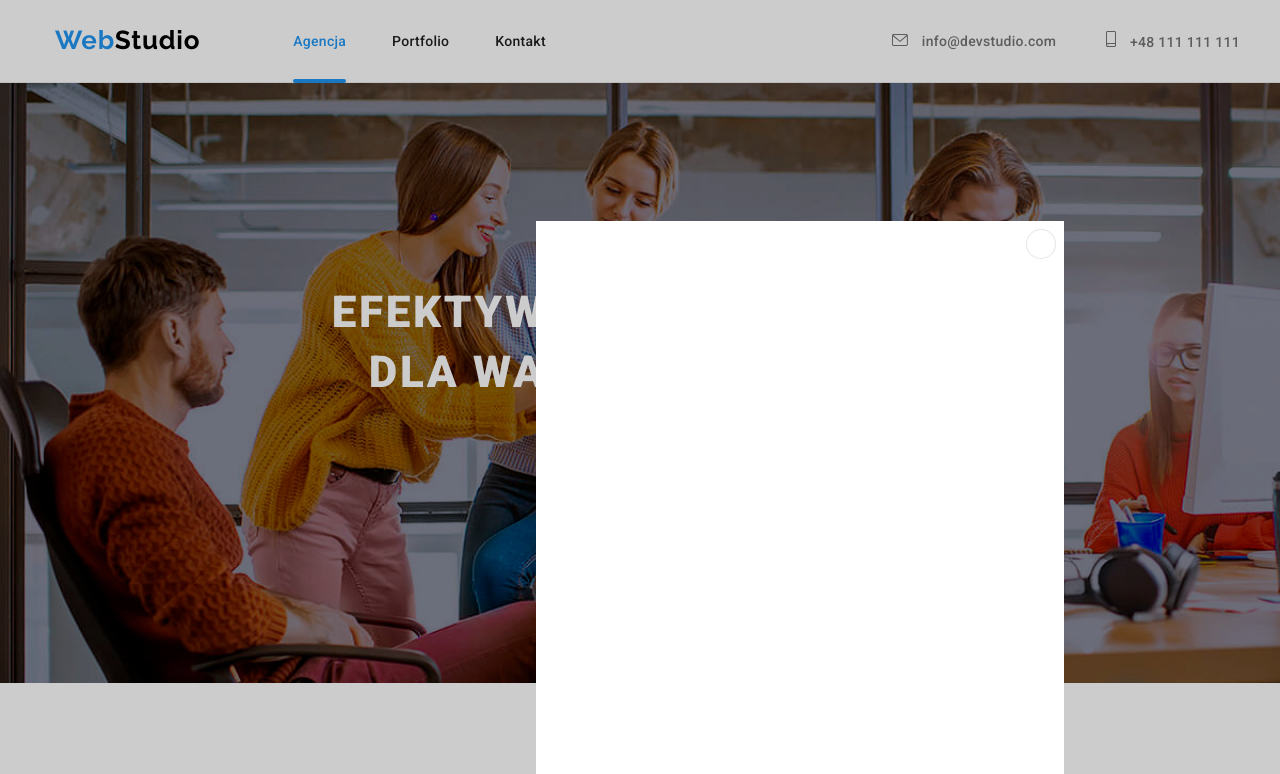
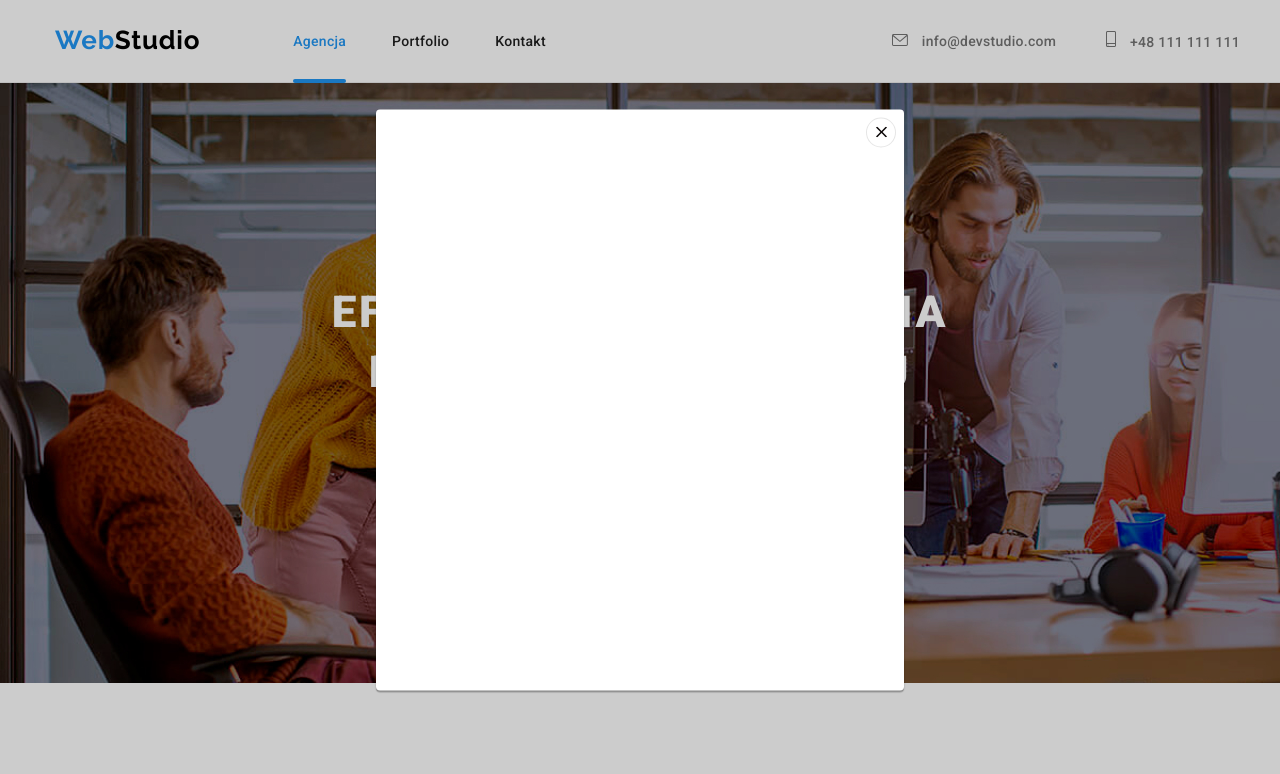
Before and after one commit to asiaostrowska55/goit-markup-hw-05, a plain HTML site: page index.html in a window 1280 px wide. Both pictures are taken after a click on the button "Zamów usługe". Shown: the top 774 px of the page. Drawn offline with nearby package versions, Linux system fonts and the light colour scheme.

Commit message:
okno modalne done

```diff
--- a/css/styles.css
+++ b/css/styles.css
@@ -534,21 +534,24 @@ img {
   top: 0;
   left: 0;
   background: rgba(0, 0, 0, 0.2);
+  transition: 300ms ease-in;
 }
-/* okienko modal ma byc dzieckiem backdrop */
+.is-hidden {
+  visibility: hidden;
+  opacity: 0;
+  pointer-events: none;
+}
 .modal {
   position: absolute;
   width: 528px;
   height: 581px;
-  left: 536px;
-  top: 221px;
+  left: 50%;
+  top: 50%;
+  border-radius: 4px;
   background-color: #ffffff;
-}
-
-.is-hidden {
-  visibility: hidden;
-  opacity: 0;
-  pointer-events: ;
+  box-shadow: 0px 1px 3px rgba(0, 0, 0, 0.12), 0px 1px 1px rgba(0, 0, 0, 0.14),
+    0px 2px 1px rgba(0, 0, 0, 0.2);
+  transform: translateX(-50%) translateY(-50%);
 }
 .close-btn {
   position: absolute;
@@ -561,6 +564,19 @@ img {
   background: rgba(255, 255, 255, 0.1);
   cursor: pointer;
 }
-.close {
-  fill: #757575;
+.form {
+  fill: #0e0a0a;
+  justify-content: center;
+  display: inline-block;
+  top: 8;
+  left: 8;
+  height: 11px;
+  width: 11px;
 }
+
+.close-btn:hover .form {
+  fill: #2196f3;
+}
+.close-btn:hover {
+  box-shadow: 0px 0px 4px 0px rgba(154, 154, 166, 0.41);
+}
--- a/index.html
+++ b/index.html
@@ -549,14 +549,12 @@
 
     <div class="backdrop is-hidden" data-modal>
       <div class="modal">
-        <button type="button" class="close-btn">
-          <svg class="close">
+        <button type="button" class="close-btn transition" data-modal-close>
+          <svg class="form">
             <use
-              href="./images/close.svg"
-              width="30"
-              height="30"
-              x="11"
-              y="11"
+              href="./images/close.svg#icon-Vector"
+              width="11"
+              height="11"
             ></use>
           </svg>
         </button>
```
Also changed, not shown: images/close.svg (added).
